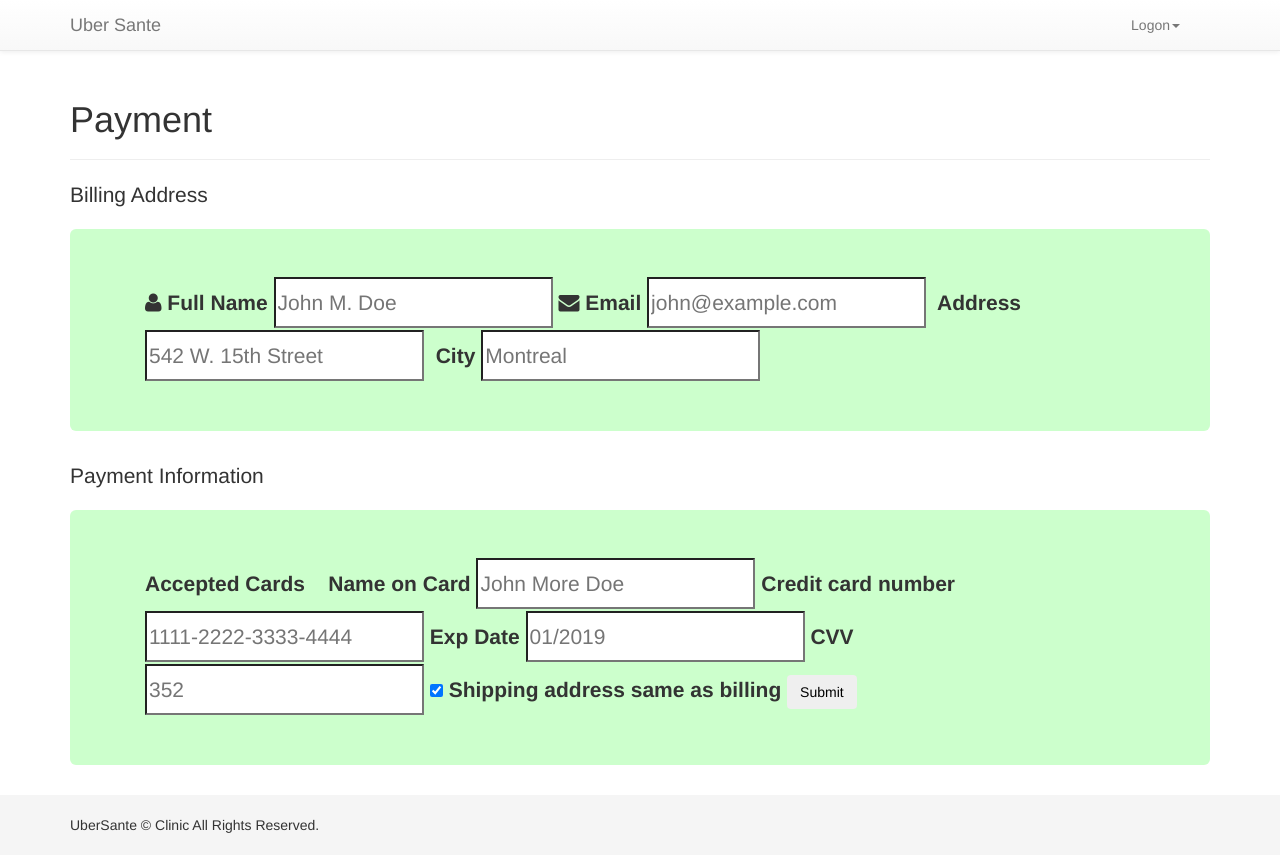
After one commit to compgirl123/UberSante-Soen344, a Flask app: page /payment in a window 1280 px wide. The commit adds this page. Run offline with Flask 2, Linux system fonts and the light colour scheme; some libraries are stand-ins or nearby versions.

Commit message:
Added Basic frontend for payment page issue #8

```diff
--- a/app.py
+++ b/app.py
@@ -58,11 +58,14 @@ def doctorschedule():
 def findnurse():
     return render_template('nursepages/findnurse.html')
 
+@app.route('/payment')
+def payment():
+    return render_template('patientpages/payment.html')
+
 @app.route('/login')
 def login():
     form = LoginForm(request.form)
     return render_template('forms/login.html', form=form)
-
 
 @app.route('/forgot')
 def forgot():
--- a/app/controllers/pages.py
+++ b/app/controllers/pages.py
@@ -22,6 +22,10 @@ def about():
 @blueprint.route('/doctorschedule')
 def doctorschedule():
     return render_template('doctorpages/doctorschedule.html')
+
+@blueprint.route('/payment')
+def payment():
+    return render_template('patientpages/payment.html')
 
 '''
     Nurse Search Page routes
--- a/app/templates/patientpages/patient_dashboard.html
+++ b/app/templates/patientpages/patient_dashboard.html
@@ -15,7 +15,7 @@
     <p>{{time}}</p>
   </div>
 
-  <button type="submit" id = "payment" name = "payment" class="btn btn-success btn-lg" value="s"> Make Payment</button>
+  <button type="submit" id = "payment" name = "payment" class="btn btn-success btn-lg" value="s"> Make a Payment</button>
 </div>
 
 {% endblock %}
--- /dev/null
+++ b/app/templates/patientpages/payment.html
@@ -0,0 +1,48 @@
+{% extends 'layouts/main.html' %}
+{% block title %}Payment{% endblock %}
+{% block content %}
+
+<div class="page-header">
+    <h1>Payment</h1>
+  </div>
+
+  <p class="lead">Billing Address</p>
+
+  <div class="jumbotron jumbotron-fluid" style="background-color:#ccffcc;">
+    <div class="container">
+
+    <label for="fname"><i class="fa fa-user"></i> Full Name</label>
+    <input type="text" id="fname" name="firstname" placeholder="John M. Doe">
+    <label for="email"><i class="fa fa-envelope"></i> Email</label>
+    <input type="text" id="email" name="email" placeholder="john@example.com">
+    <label for="adr"><i class="fa fa-address-card-o"></i> Address</label>
+    <input type="text" id="adr" name="address" placeholder="542 W. 15th Street">
+    <label for="city"><i class="fa fa-institution"></i> City</label>
+    <input type="text" id="city" name="city" placeholder="Montreal">
+    </div>
+</div>
+
+<p class="lead">Payment Information</p>
+
+  <div class="jumbotron jumbotron-fluid" style="background-color:#ccffcc;">
+    <div class="container">
+            <label for="fname">Accepted Cards</label>
+              <i class="fa fa-cc-visa" style="color:navy;"></i>
+              <i class="fa fa-cc-amex" style="color:blue;"></i>
+              <i class="fa fa-cc-mastercard" style="color:red;"></i>
+            <label for="cname">Name on Card</label>
+            <input type="text" id="cname" name="cardname" placeholder="John More Doe">
+            <label for="ccnum">Credit card number</label>
+            <input type="text" id="ccnum" name="cardnumber" placeholder="1111-2222-3333-4444">
+            <label for="expdate">Exp Date</label>
+            <input type="text" id="expdate" name="expdate" placeholder="01/2019">
+            <label for="cvv">CVV</label>
+            <input type="text" id="cvv" name="cvv" placeholder="352">
+
+            <label>
+            <input type="checkbox" checked="checked" name="sameadr"> Shipping address same as billing
+            </label>
+            <input type="submit" value="Submit" class="btn">
+        </div>
+    </div>
+{% endblock %}
```
